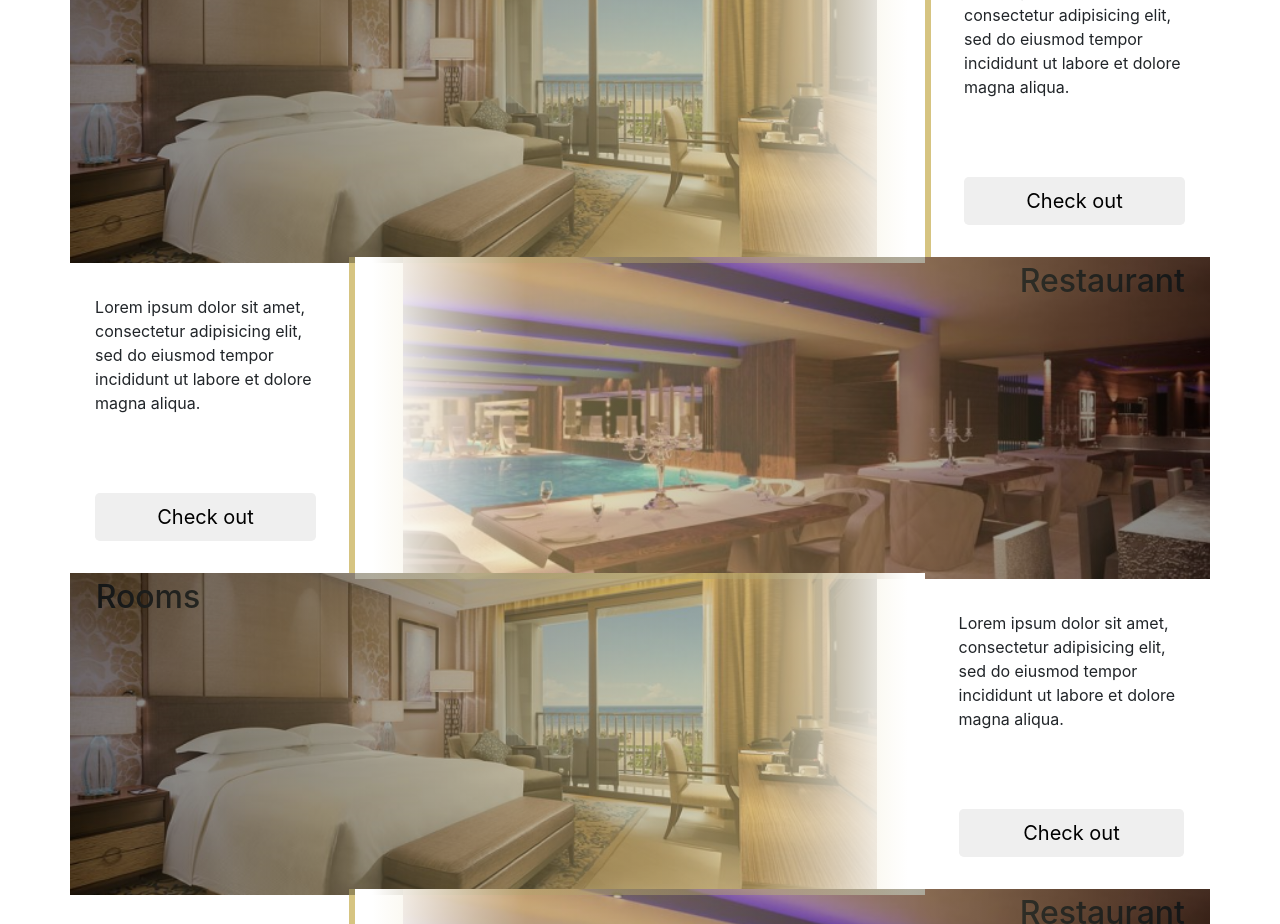
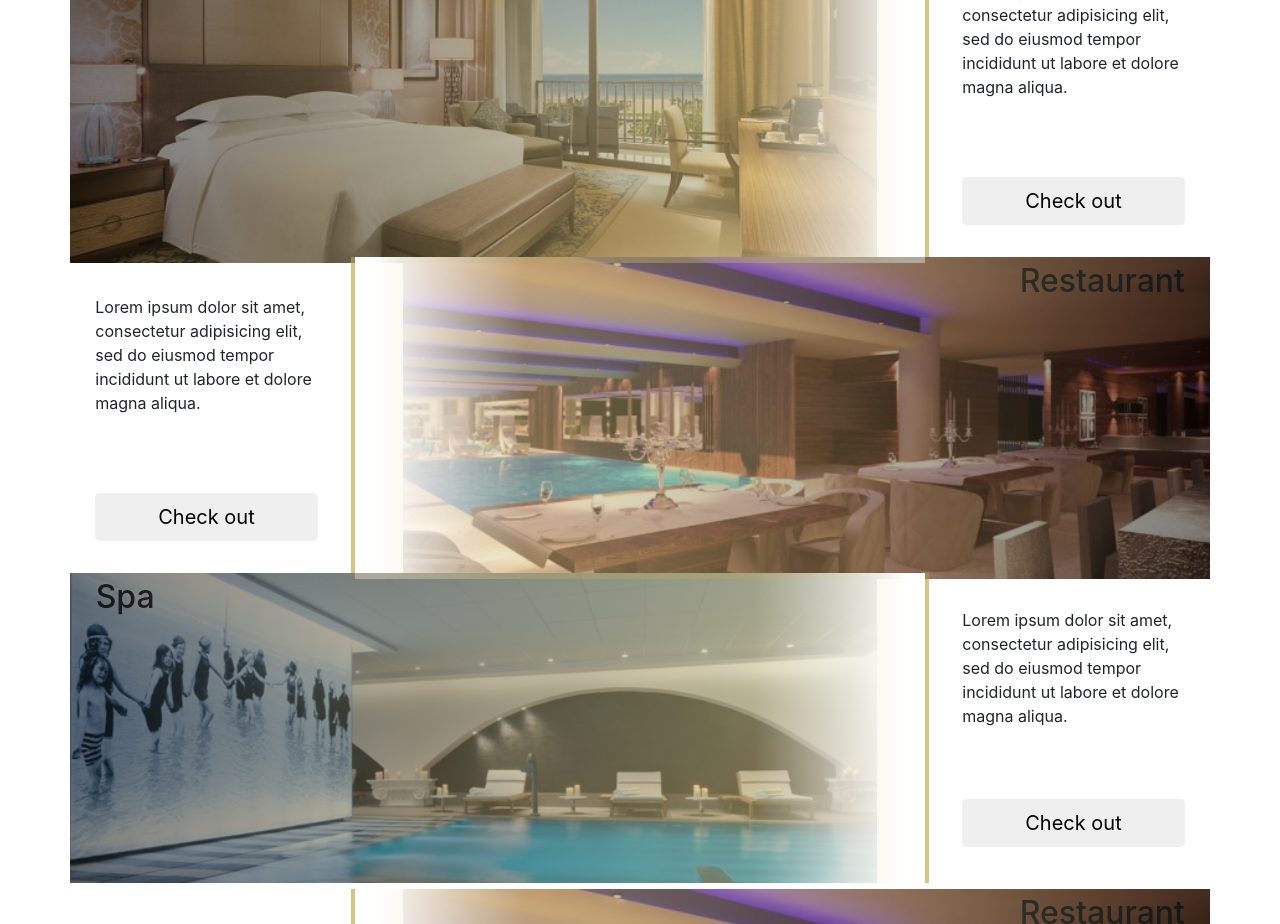
Before and after one commit to alelax/hotel-booleana, a plain HTML site: page index.html in a window 1280 px wide. Shown: the part 510-1434 px from the top of the page. Drawn offline with Linux system fonts and the light colour scheme.

Commit message:
landing-page prototype structure 4

```diff
--- a/index.html
+++ b/index.html
@@ -116,8 +116,8 @@
             <div class="row mt-1 mt-sm-3 mb-1 mb-sm-3 no-gutters">
 
                <div class="preview bg-toright col-12 col-lg-9 pr-lg-5 ">
-                  <img src="images/home-room-image.png" alt="">
-                  <h2 class="preview-title-left">Rooms</h2>
+                  <img src="images/home-spa-image.jpg" alt="">
+                  <h2 class="preview-title-left">Spa</h2>
                   <p class="d-block d-lg-none">Lorem ipsum dolor sit amet, consectetur adipisicing elit, sed do eiusmod tempor incididunt ut labore et dolore magna aliqua.</p>
                </div>
 
--- a/style.css
+++ b/style.css
@@ -260,12 +260,12 @@ header {
      background: linear-gradient(to left, rgba(0,0,0,0.5), rgba(214,196,129,0.5) 80%, #FFF 98%);
    }
 
-   #rooms .side-box.bord-lft {
-      border-left: 6px solid #D6C481;
+   .side-box.bord-lft {
+      border-left: 4px solid #D6C481;
    }
 
    #restaurant .side-box.bord-rgt {
-      border-right: 6px solid #D6C481;
+      border-right: 4px solid #D6C481;
    }
 
 
```
Also changed, not shown: images/home-spa-image.jpg (added).
